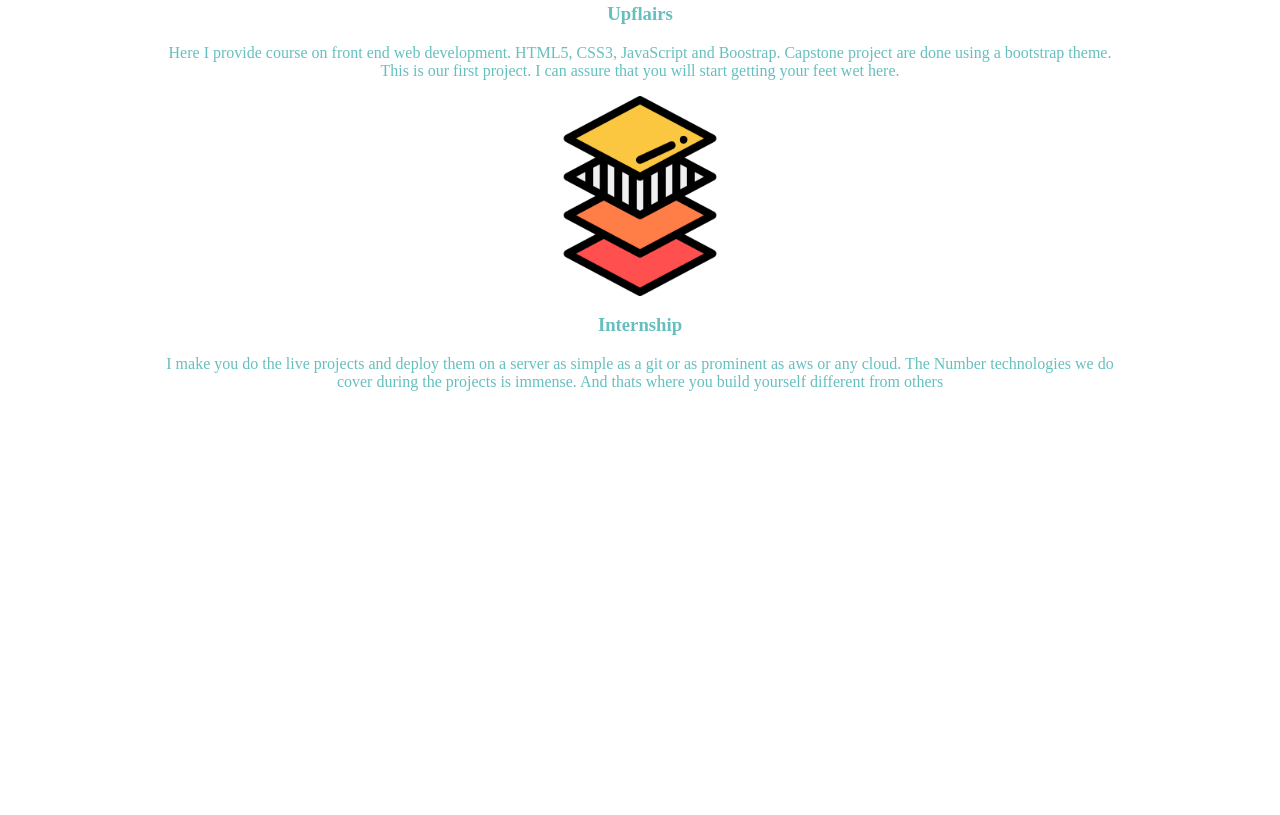
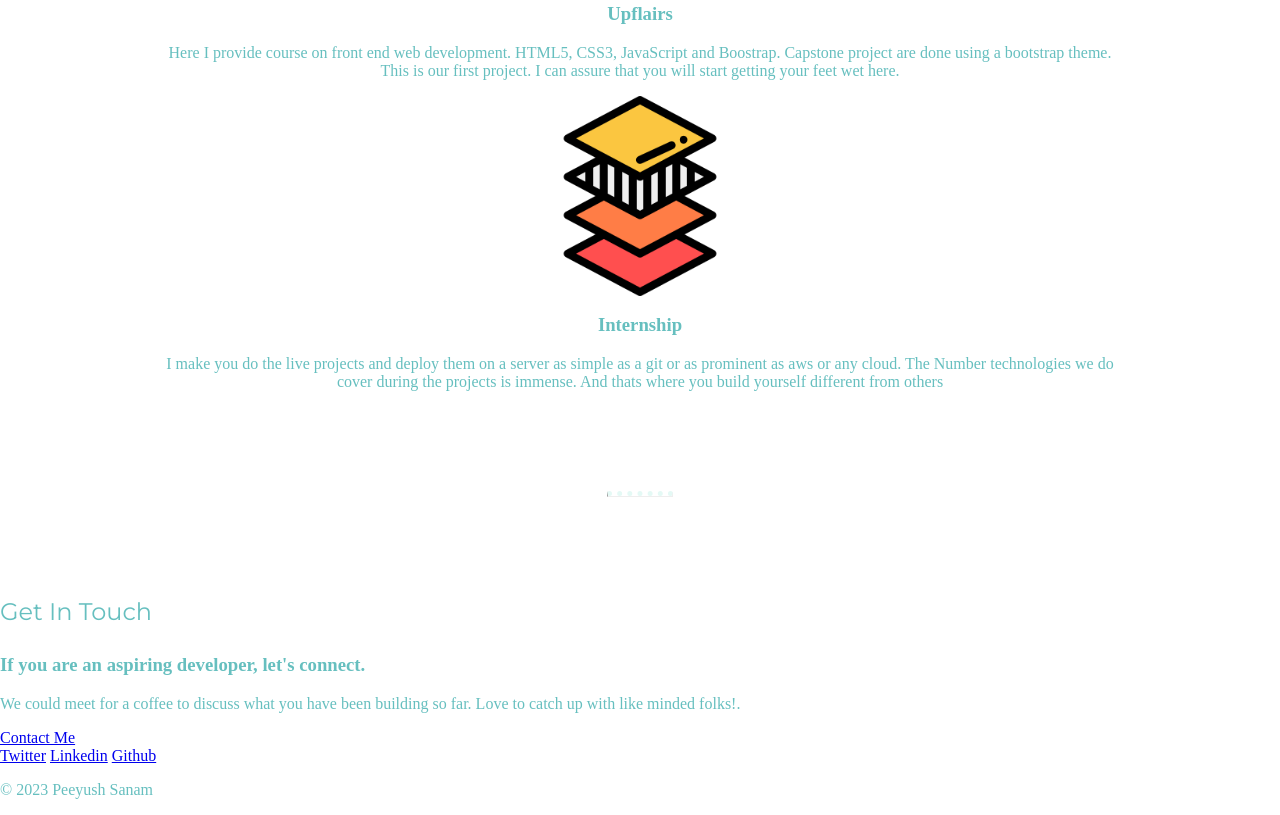
Before and after one commit to Ashw-art/FULL-STACK, a plain HTML site: page CSS/DAY 6/index1.html in a window 1280 px wide. Shown: the part 1448-2263 px from the top of the page. Before the commit the page ends 1889 px from the top, so only its background shows below. Drawn offline with Linux system fonts and the light colour scheme.

Commit message:
final step

```diff
--- a/CSS/DAY 6/index1.html
+++ b/CSS/DAY 6/index1.html
@@ -50,5 +50,30 @@
          And thats where you build yourself different from others
     </p>
     </div>
+
+
+    <hr>
+
+    <h2>Get In Touch</h2>
+        <h3>If you are an aspiring developer, let's connect.</h3>
+        <p>We could meet for a coffee to discuss what you have been building so far.
+            Love to catch up with like minded folks!.</p>
+
+        <a class="contact" href="mailto:peeyush@upflairs.in">Contact Me</a>
+
+    </div>
+
+    <div class="bottom-section">
+        <div class="social">
+            <a class="social-link" href="https://twitter.com/sanampeeyush" target="_blank">Twitter</a>
+            <a class="social-link" href="https://linkedin.com/in/sanampeeyush" target="_blank">Linkedin</a>
+            <a class="social-link" href="https://github.com/sanampeeyush" target="_blank">Github</a>
+        </div>
+
+        <p class="copyright">© 2023 Peeyush Sanam</p>
+
+    </div>
+
+
 </body>
 </html>
```
